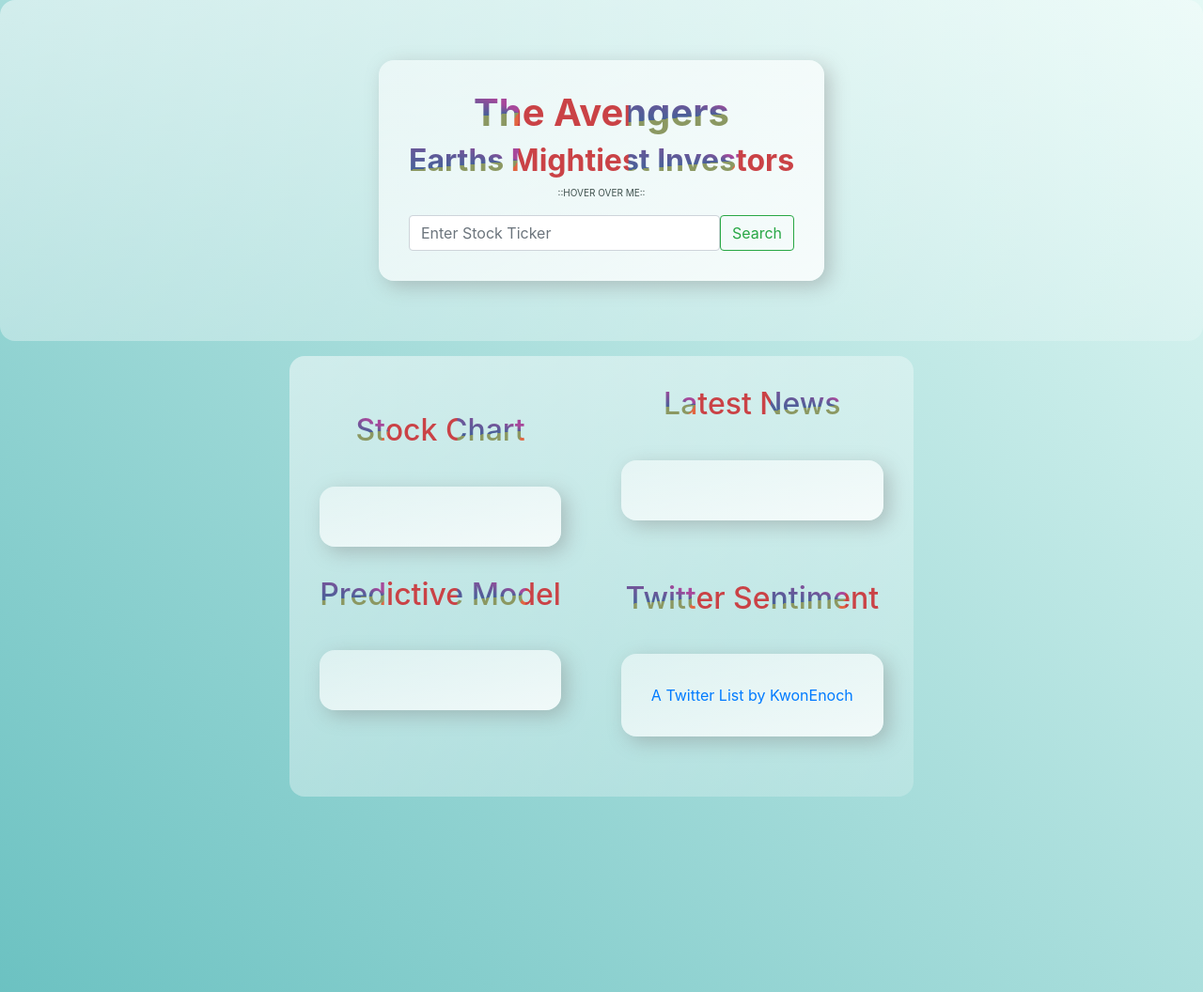
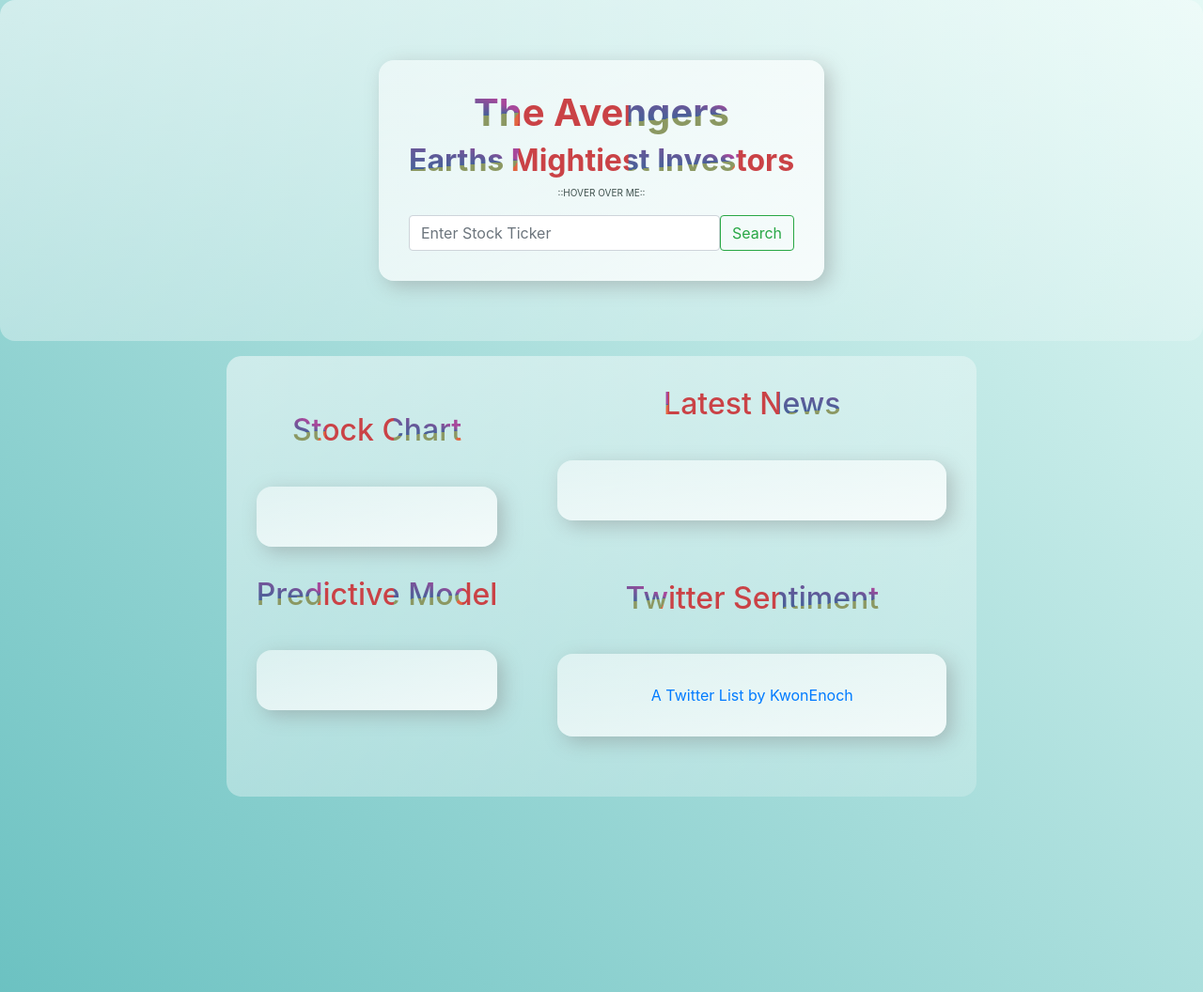
Before and after one commit to KimchiKoala/UCI_Project3_TheAvengers, a Flask app: page / in a window 1280 px wide. Shown: the top 1056 px of the page at 94% size. Run offline with Flask 2, Linux system fonts and the light colour scheme; some libraries are stand-ins or nearby versions.

Commit message:
realigned news and twitter boxes

```diff
--- a/cfolk/Final Project/static/styles.css
+++ b/cfolk/Final Project/static/styles.css
@@ -93,6 +93,7 @@ main {
 .box {
     margin: 2rem;
     display: flex;
+    flex-grow: 1;
     flex-direction: column;
 
 }
@@ -124,7 +125,7 @@ main {
 }
 
 .stock_info3 {
-  display: flex;
+  width: 414px;
   background: linear-gradient(
       to left top,
       rgba(255,255,255,0.8),
@@ -150,7 +151,7 @@ main {
       box-shadow: 6px 6px 20px rgba(122, 122, 122, 0.39);
 }
 
-.dashboard {
+/* .dashboard {
     flex: 1;
     display: flex;
     flex-direction: column;
@@ -165,7 +166,7 @@ main {
     border-radius: 1rem;
     padding: 1rem;
     box-shadow: 6px 6px 20px rgba(122, 122, 122, 0.39);
-}
+} */
 
 
 /* Header text hover animation */
--- a/cfolk/Final Project/templates/index.html
+++ b/cfolk/Final Project/templates/index.html
@@ -59,9 +59,8 @@
                 <h2 class="avengers">Twitter Sentiment</h2>
                 <div class="stock_info4">
                   <div class="twitter">
-
-                    <a class="twitter-timeline" data-lang="en" data-height="500" data-width='300' data-theme="light" href="https://twitter.com/KwonEnoch/lists/market-tweets-87584?ref_src=twsrc%5Etfw">A Twitter List by KwonEnoch</a> <script async src="https://platform.twitter.com/widgets.js" charset="utf-8"></script>
-
+                    <a class="twitter-timeline" data-lang="en" data-width="350" data-height="585" href="https://twitter.com/KwonEnoch/lists/market-tweets-87584?ref_src=twsrc%5Etfw">A Twitter List by KwonEnoch</a>
+                    <script async src="https://platform.twitter.com/widgets.js" charset="utf-8"></script>
                   </div>
                 </div>
 
--- a/cfolk/Old Code/app rejected code.py
+++ b/cfolk/Old Code/app rejected code.py
@@ -68,3 +68,8 @@
 
 
             # # , 'historical' : users['historical']
+
+
+
+            <a class="twitter-timeline" data-lang="en" data-width="600" data-height="600" href="https://twitter.com/KwonEnoch/lists/market-tweets-87584?ref_src=twsrc%5Etfw">A Twitter List by KwonEnoch</a>
+            <script async src="https://platform.twitter.com/widgets.js" charset="utf-8"></script>
```
